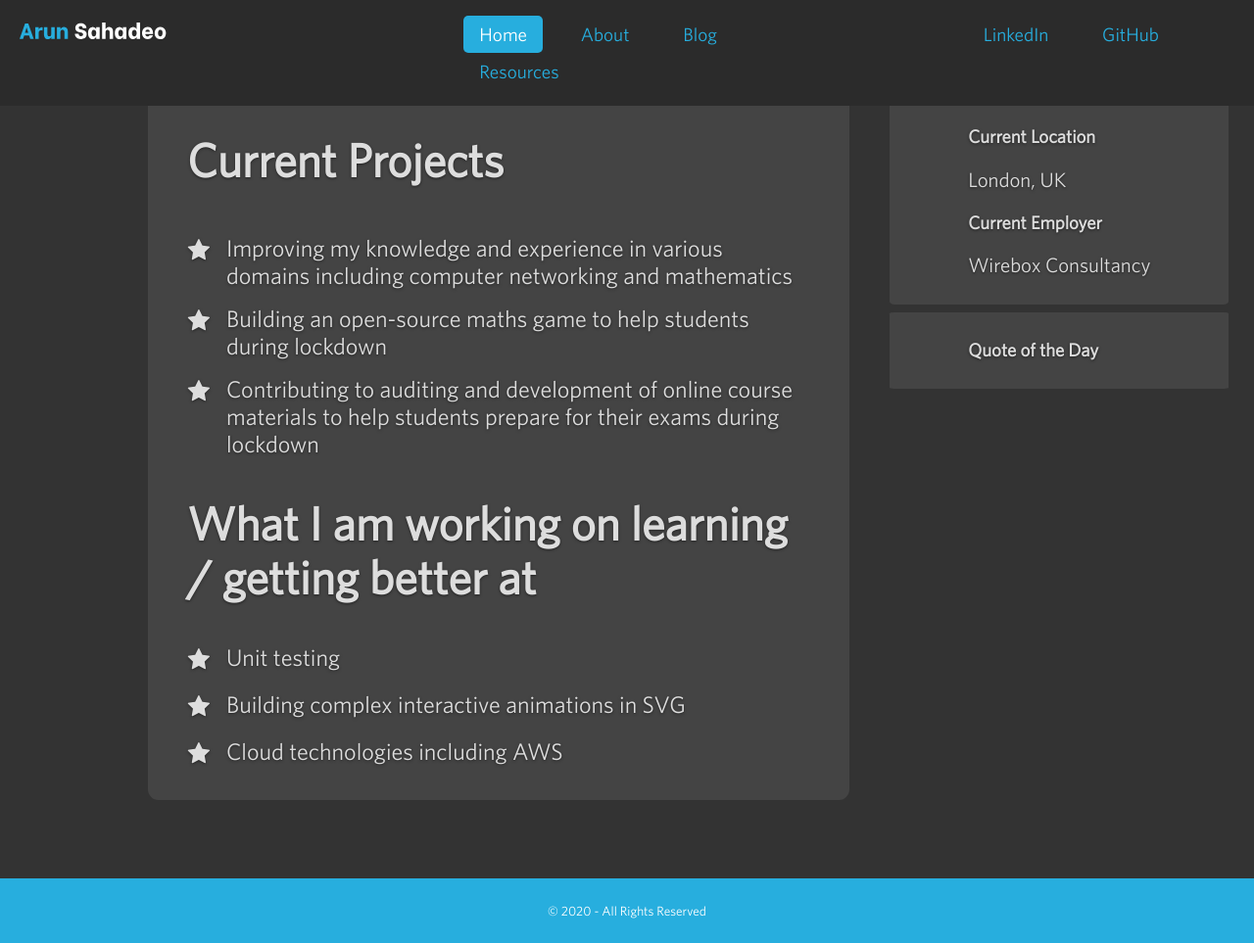
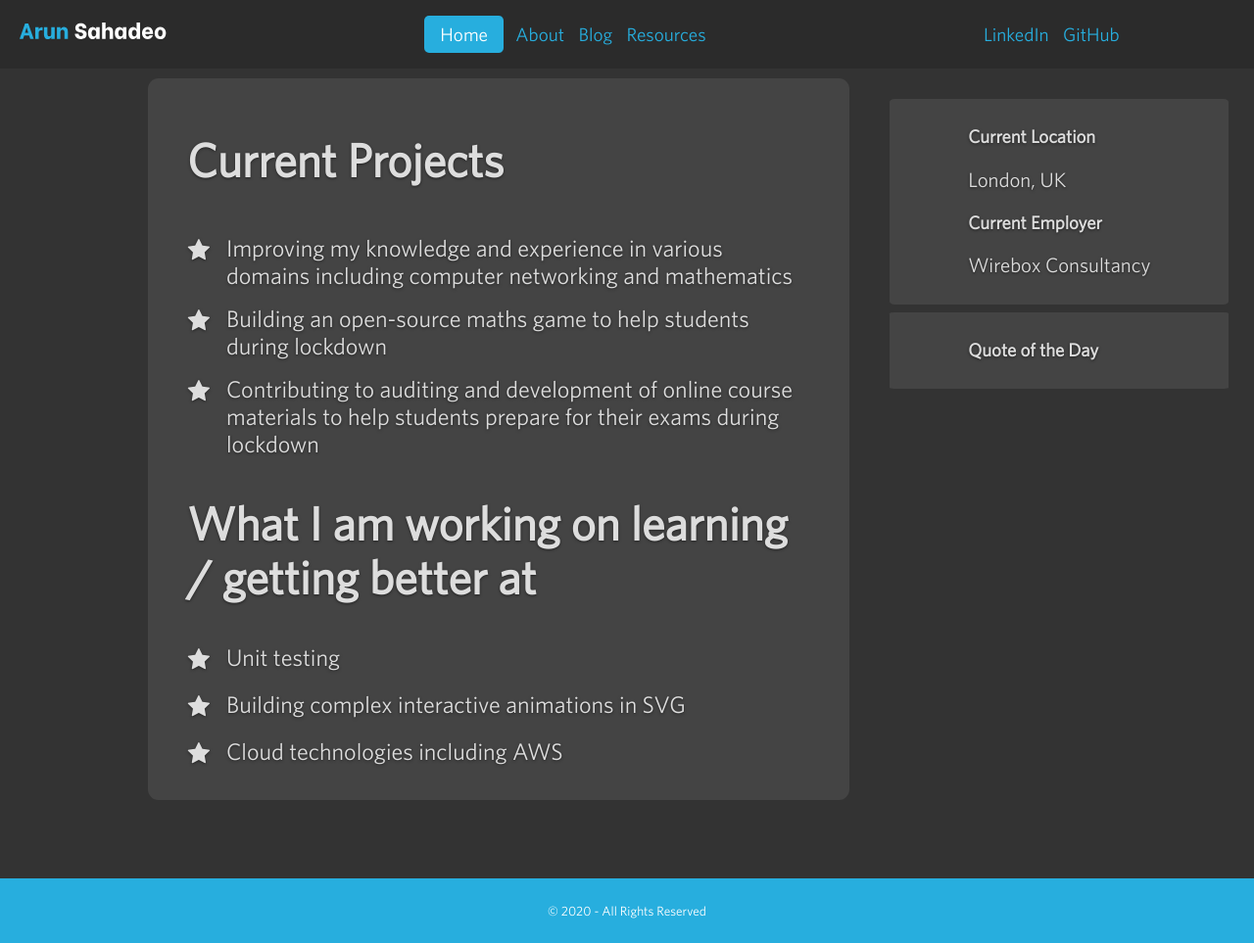
Before and after one commit to ArunSahadeo/ArunSahadeo.github.io, a Jekyll site: the page built from index.html, in a window 1280 px wide and 963 px high. Shown: the whole window at 98% size. Built offline with Jekyll 4.4.1, drawn with Linux system fonts in a browser that asks for light colours; some web fonts are replaced.

Commit message:
Tidy up nav links

```diff
--- a/_sass/components/_header.scss
+++ b/_sass/components/_header.scss
@@ -5,7 +5,7 @@ header {
     width: 100%;
     z-index: 10;
 
-    @media (min-width: 1200px) {
+    @media (min-width: 768px) {
         padding-top: 1rem;
         padding-bottom: 1rem;
     }
@@ -19,7 +19,7 @@ header {
     }
 
     .top-logo {
-        @media (min-width: 1200px) {
+        @media (min-width: 768px) {
             margin-left: 20px;
         }
 
@@ -40,27 +40,26 @@ header {
         text-align: center;
 
         &:first-of-type {
-            @media (min-width: 1200px) {
+            @media (min-width: 768px) {
                 text-align: left;
             }
         }
 
         ul {
             margin: 0;
-
-            @media (max-width: 767px) {
-                padding-left: 0;
-            }
+            padding-left: 0;
 
             li {
                 color: $summer-sky-blue;
                 font-family: $whitney-book, sans-serif;
                 font-size: 1.2rem;
-                padding: 0.5rem 1rem;
 
-                &:not(:last-of-type) {
-                    @media (min-width: 1200px) {
-                        margin-right: 5%;
+                &:not(.current) {
+                    padding-top: 0.5rem;
+                    padding-bottom: 0.5rem;
+
+                    &:not(:last-of-type) {
+                        margin-right: 2.5%;
                     }
                 }
 
@@ -68,6 +67,8 @@ header {
                     background-color: $summer-sky-blue;
                     border-radius: 5px;
                     color: $white;
+                    padding: 0.5rem 1rem;
+                    margin-right: 2%;
                 }
             }
         }
```
